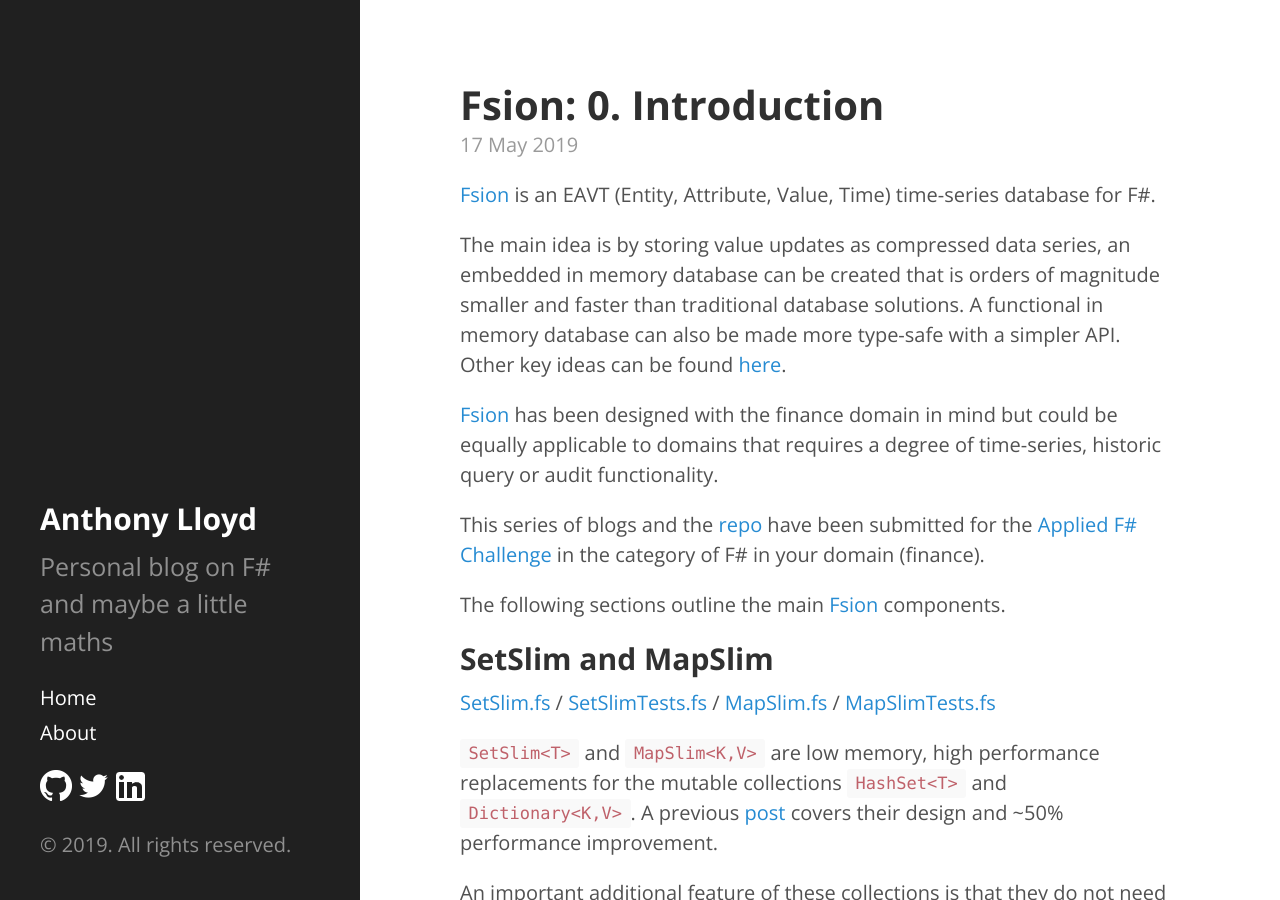
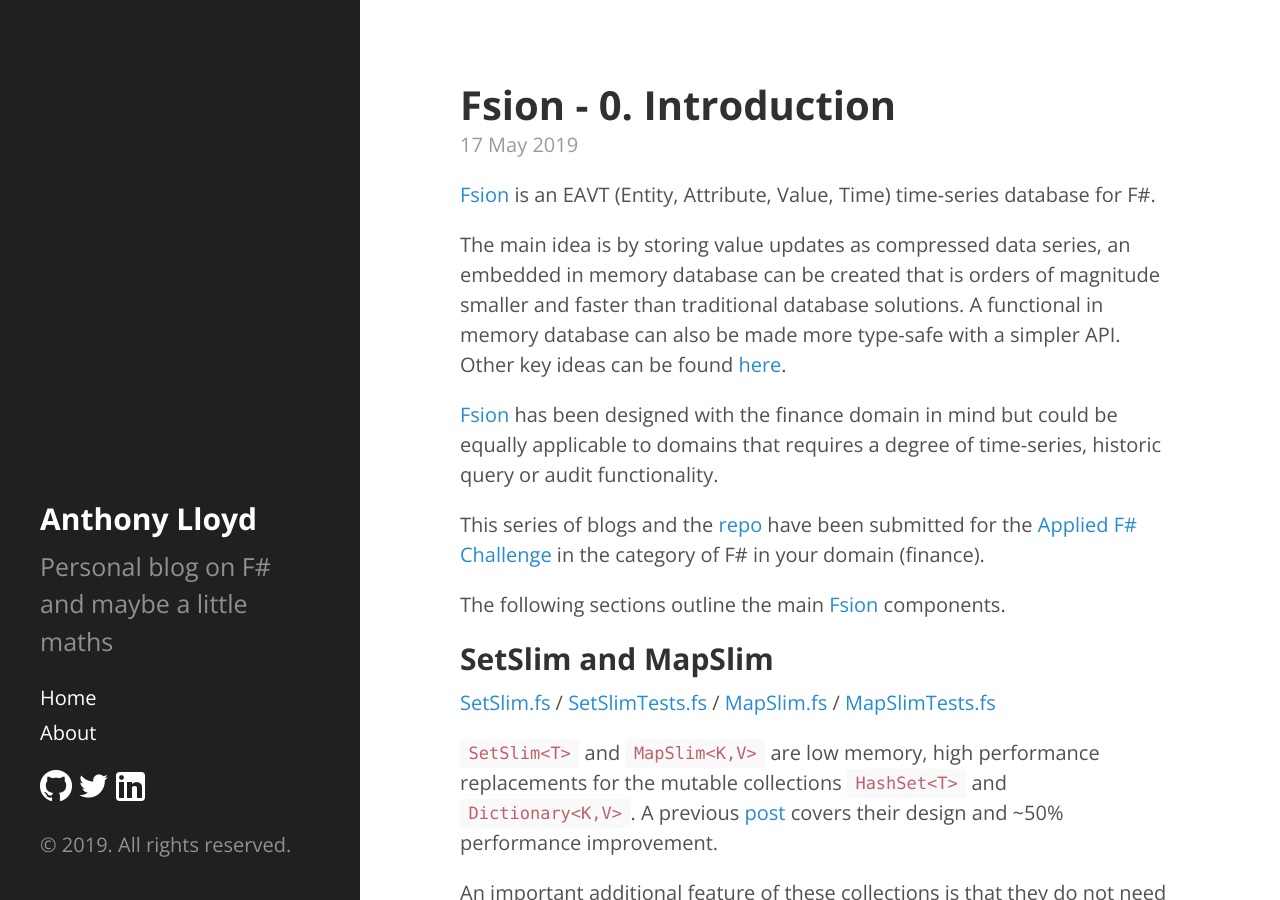
Before and after one commit to AnthonyLloyd/AnthonyLloyd.github.io, a Jekyll site: the page built from _posts/2019-05-17-fsion-00-introduction.html, in a window 1280 px wide and 900 px high. Built offline with Jekyll 4.4.1, drawn with Linux system fonts in a browser that asks for light colours; some web fonts are replaced; comment, search, counter and statistics services are not loaded; some of the changed text lies outside the part shown.

Commit message:
finished maybe

```diff
--- a/_posts/2019-05-17-fsion-00-introduction.html
+++ b/_posts/2019-05-17-fsion-00-introduction.html
@@ -1,8 +1,8 @@
 ---
 layout: post
-title: "Fsion: 0. Introduction"
+title: "Fsion - 0. Introduction"
 tags: [f#,fsion,database,timeseries]
-description: "Fsion: 0. Introduction"
+description: "Fsion - 0. Introduction"
 keywords: F#, fsion, database, timeseries
 ---
 <p><a href="https://github.com/AnthonyLloyd/Fsion">Fsion</a> is an EAVT (Entity, Attribute, Value, Time) time-series database for F#.</p>
--- a/_posts/2019-05-17-fsion-01-size.html
+++ b/_posts/2019-05-17-fsion-01-size.html
@@ -1,8 +1,8 @@
 ---
 layout: post
-title: "Fsion: 1. Size"
+title: "Fsion - 1. Size"
 tags: [f#,fsion,database,timeseries]
-description: "Fsion: 1. Size"
+description: "Fsion - 1. Size"
 keywords: F#, fsion, database, timeseries
 ---
 <p>Previously we introduced <a href="{% post_url 2019-05-17-fsion-00-introduction %}">Fsion: 0. Introduction</a>, now we will explore database size.</p>
```
Also changed, not shown: 2 other files.
